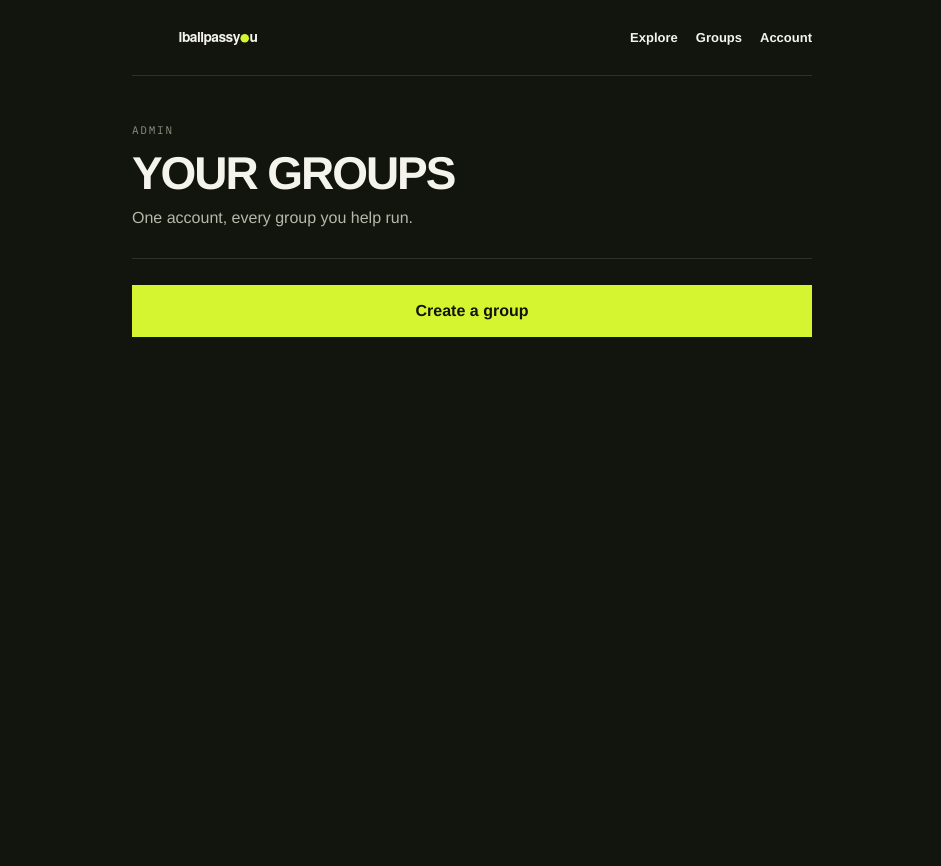
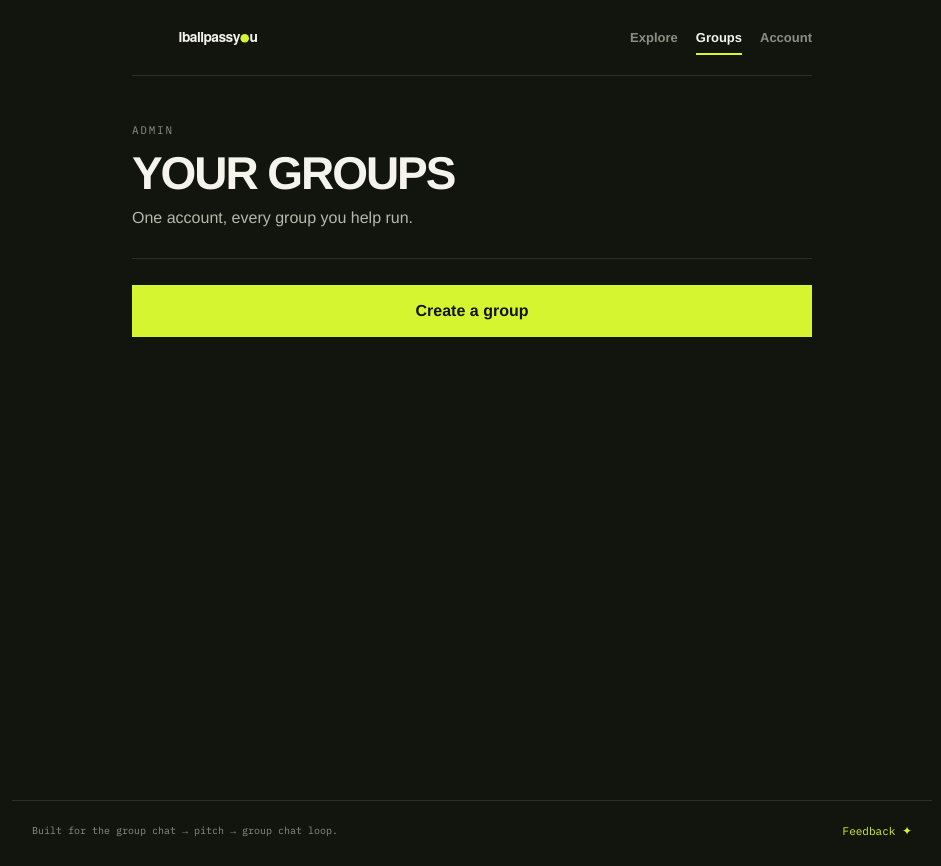
Before and after one commit to devon1910/iballpassyou, a Next.js app: page /app in a window 1280 px wide. Shown: the whole page, without its empty margins (168-1109 px from the left). Before the commit the page ends 800 px from the top, so only its background shows below. Built offline with nearby package versions, Linux system fonts and the light colour scheme; no server answers.

Commit message:
feat: enhance explore and feedback features with updated text and new components

```diff
--- a/src/app/explore/page.tsx
+++ b/src/app/explore/page.tsx
@@ -10,7 +10,7 @@ export default async function ExplorePage() {
   const groups = await getPublicGroups();
   return <div className="explore"><main className="shell wide"><SiteNav />
     <div className="explore-hero"><Image src="/brand/pitch-default.jpeg" alt="Football pitch" fill sizes="100vw" /><div className="photo-shade" /><h1>EXPLORE</h1></div>
-    <p className="lede" style={{marginTop:24}}>Other football groups are keeping receipts too. See their tables.</p>
+    <p className="lede" style={{marginTop:24}}>Other football groups are keeping receipts too. See their leaderboards.</p>
     <div className="cards">{groups.map((group) => { const leader = leaderboardFor(group,"month")[0]; return <article className="group-card" key={group.id}>
       <h2>{group.name}</h2><div className="schedule">{group.schedules.filter((s) => s.active).map((s) => <div key={s.id}>{formatSchedule(s)}</div>)}</div>
       <div className="card-leader"><p className="section-label">This month’s leader</p>{leader ? <div className="card-score"><div><strong>{leader.name}</strong><small>{leader.goals}G {leader.assists}A</small></div><b>{leader.rating}</b></div> : <p className="muted">No sessions yet</p>}</div>
--- /dev/null
+++ b/src/app/feedback/page.tsx
@@ -0,0 +1,6 @@
+import { FeedbackForm } from "@/components/feedback-form";
+import { SiteNav } from "@/components/site-nav";
+
+export default function FeedbackPage() {
+  return <main className="shell"><SiteNav backHref="/" /><div className="page-head"><p className="eyebrow">We’re listening</p><h1>FEEDBACK, PLEASE ✦</h1><p className="lede">Spotted a bug, have a bright idea, or just want to say hi? Send it our way.</p></div><FeedbackForm /></main>;
+}
--- a/src/app/globals.css
+++ b/src/app/globals.css
@@ -13,19 +13,29 @@ body { margin: 0; min-height: 100vh; font-family: "Archivo Variable", Helvetica,
 a { color: inherit; text-decoration: none; }
 button, input, textarea, select { font: inherit; }
 button, a { -webkit-tap-highlight-color: transparent; }
+@keyframes soft-enter { from { opacity: 0; transform: translateY(8px); } to { opacity: 1; transform: translateY(0); } }
+.shell, .landing-inner, .explore { animation: soft-enter .42s ease-out both; }
 input[type="date"], input[type="time"] { color-scheme: dark; }
 input[type="date"]::-webkit-calendar-picker-indicator, input[type="time"]::-webkit-calendar-picker-indicator { opacity: 1; cursor: pointer; }
 :focus-visible { outline: 2px solid var(--color-lime); outline-offset: 3px; }
 .mono, .eyebrow, .section-label, .schedule, .periods, .leader-head, .leader-row small, .stat-label, .step-progress, .field-label { font-family: "IBM Plex Mono", ui-monospace, monospace; }
 .shell { width: min(100%, 720px); min-height: 100vh; margin: 0 auto; padding: 0 20px 96px; }
+.site-footer { width: min(100%, 920px); margin: 0 auto; padding: 22px 20px 28px; display: flex; align-items: center; justify-content: space-between; gap: 18px; color: var(--color-muted); border-top: 1px solid var(--color-hair); font-size: 10px; }
+.site-footer span { font-size: 10px; }
+.site-footer a { color: var(--color-lime); font: 11px var(--font-mono); white-space: nowrap; }
+.site-footer a span { font-size: 12px; }
 .shell.wide { width: min(100%, 920px); }
 .site-nav { height: 76px; display: flex; align-items: center; justify-content: space-between; border-bottom: 1px solid var(--color-hair); }
 .site-nav .brand img { width: clamp(120px, 38vw, 166px); height: auto; display: block; }
 .site-nav nav { display: flex; gap: clamp(9px,2.5vw,18px); align-items: center; font-size: clamp(10px,2.8vw,13px); font-weight: 600; }
-.site-nav nav a { min-height: 44px; display: grid; place-items: center; }
+.site-nav nav a { min-height: 44px; display: grid; place-items: center; position: relative; color: var(--color-muted); }
+.site-nav nav a.active { color: var(--color-paper); }
+.site-nav nav a.active::after { content: ""; position: absolute; right: 0; bottom: 5px; left: 0; height: 2px; background: var(--color-lime); }
 .back-link { width: 44px; height: 44px; display: grid; place-items: center; border: 1px solid var(--color-hair); font: 22px var(--font-mono); }
-.page-head { padding: 46px 0 28px; }
+.page-head { position: relative; padding: 46px 0 28px; }
 .page-head.compact { padding-bottom: 18px; }
+.group-settings-link { position: absolute; top: 42px; right: 0; width: 44px; height: 44px; display: grid; place-items: center; border: 1px solid var(--color-hair); color: var(--color-muted); transition: color .15s ease, border-color .15s ease, background .15s ease; }
+.group-settings-link:hover, .group-settings-link:focus-visible { color: var(--color-lime); border-color: var(--color-lime); background: rgba(214,245,49,.08); }
 .eyebrow, .section-label, .field-label { margin: 0 0 12px; color: var(--color-muted); font-size: 11px; letter-spacing: .16em; text-transform: uppercase; }
 h1, h2, h3, p { margin-top: 0; }
 h1 { margin-bottom: 10px; font-size: clamp(30px, 8vw, 46px); line-height: .98; letter-spacing: -.045em; font-weight: 800; }
@@ -34,11 +44,14 @@ h2 { font-size: 25px; letter-spacing: -.035em; }
 .muted { color: var(--color-muted); }
 .schedule { color: #b5b8aa; font-size: 12px; line-height: 1.8; }
 .privacy { display: inline-flex; gap: 7px; align-items: center; color: #b5b8aa; font: 11px var(--font-mono); letter-spacing: .12em; text-transform: uppercase; margin-bottom: 14px; }
-.button { min-height: 52px; display: flex; align-items: center; justify-content: center; width: 100%; padding: 0 18px; border: 1px solid var(--color-hair); border-radius: 0; background: transparent; color: var(--color-paper); font-weight: 800; cursor: pointer; }
+.button { min-height: 52px; display: flex; align-items: center; justify-content: center; width: 100%; padding: 0 18px; border: 1px solid var(--color-hair); border-radius: 0; background: transparent; color: var(--color-paper); font-weight: 800; cursor: pointer; transition: transform .16s ease, background-color .16s ease, border-color .16s ease, color .16s ease; }
 .button.primary { background: var(--color-lime); color: var(--color-ink); border-color: var(--color-lime); }
+.button:not(:disabled):hover { transform: translateY(-2px); }
+.button:not(:disabled):active { transform: translateY(0); }
 .button.small { width: auto; min-height: 44px; padding-inline: 16px; }
 .button:disabled, .text-link:disabled, .chip:disabled { opacity: .35; cursor: not-allowed; }
-.text-link { min-height: 44px; display: inline-flex; align-items: center; text-decoration: underline; text-underline-offset: 5px; font-size: 14px; }
+.text-link { min-height: 44px; display: inline-flex; align-items: center; text-decoration: underline; text-underline-offset: 5px; font-size: 14px; transition: color .16s ease, opacity .16s ease; }
+.text-link:not(:disabled):hover { color: var(--color-lime); }
 .button-row { display: flex; flex-wrap: wrap; gap: 10px; align-items: center; }
 .button-row > .input, .button-row > .select { flex: 1 1 150px; min-width: 0; }
 .hero-action { margin: 26px 0 40px; }
@@ -79,7 +92,7 @@ h2 { font-size: 25px; letter-spacing: -.035em; }
 .leader-head, .leader-row { display: grid; grid-template-columns: 30px 1fr auto; align-items: center; }
 .leader-head { height: 38px; color: var(--color-muted); font-size: 10px; text-transform: uppercase; letter-spacing: .12em; }
 .leader-head span:last-child { text-align: right; }
-.leader-row { min-height: 64px; border-top: 1px solid var(--color-hair); }
+.leader-row { min-height: 64px; border-top: 1px solid var(--color-hair); transition: padding .16s ease, background-color .16s ease; }
 .leader-row:hover { background: #171a12; }
 .leader-row > span:nth-child(2) { min-width: 0; display: flex; flex-direction: column; align-items: flex-start; gap: 2px; }
 .leader-row strong { font-size: 17px; font-weight: 560; overflow: hidden; text-overflow: ellipsis; }
@@ -92,7 +105,8 @@ h2 { font-size: 25px; letter-spacing: -.035em; }
 .section-row { display: flex; justify-content: space-between; align-items: center; margin: 42px 0 12px; }
 .section-row .section-label { margin: 0; }
 .list { border-top: 1px solid var(--color-hair); }
-.list-row { min-height: 72px; padding: 12px 0; border-bottom: 1px solid var(--color-hair); display: flex; align-items: center; justify-content: space-between; gap: 14px; }
+.list-row { min-height: 72px; padding: 12px 0; border-bottom: 1px solid var(--color-hair); display: flex; align-items: center; justify-content: space-between; gap: 14px; transition: padding .16s ease, background-color .16s ease; }
+.list-row:hover { padding-inline: 8px; background: #171a12; }
 .list-row-main { min-width: 0; }
 .list-row strong { display: block; font-size: 17px; }
 .list-row .schedule { margin-top: 4px; }
@@ -106,7 +120,8 @@ h2 { font-size: 25px; letter-spacing: -.035em; }
 .explore-hero .photo-shade { background: linear-gradient(180deg,rgba(18,20,14,.35),rgba(18,20,14,.92)); }
 .explore-hero h1 { position: absolute; z-index: 2; left: 20px; bottom: 15px; color: var(--color-paper); margin: 0; }
 .cards { display: grid; gap: 14px; padding-top: 22px; }
-.group-card { border: 1px solid var(--color-hair-lt); padding: 22px; }
+.group-card { border: 1px solid var(--color-hair-lt); padding: 22px; transition: transform .18s ease, box-shadow .18s ease; }
+.group-card:hover { transform: translateY(-3px); box-shadow: 0 10px 24px rgba(18,20,14,.12); }
 .group-card h2 { margin-bottom: 7px; text-transform: uppercase; }
 .group-card .schedule { color: #65695c; }
 .card-leader { margin: 28px 0 20px; padding-top: 18px; border-top: 1px solid var(--color-hair-lt); }
@@ -138,7 +153,8 @@ h2 { font-size: 25px; letter-spacing: -.035em; }
 .info-tip[open] summary { color: var(--color-ink); background: var(--color-lime); border-color: var(--color-lime); }
 .info-tip-copy { position: absolute; z-index: 30; top: 30px; left: -8px; width: min(290px,calc(100vw - 48px)); padding: 13px 14px; border: 1px solid var(--color-hair); background: var(--color-paper); color: var(--color-ink); box-shadow: 0 12px 30px rgba(0,0,0,.34); font: 12px/1.55 var(--font-display); }
 .info-tip-copy::before { content: ""; position: absolute; top: -6px; left: 13px; width: 10px; height: 10px; transform: rotate(45deg); background: var(--color-paper); border-left: 1px solid var(--color-hair); border-top: 1px solid var(--color-hair); }
-.input, .textarea, .select { width: 100%; min-height: 52px; padding: 12px 14px; border: 1px solid var(--color-hair); border-radius: 0; background: #171910; color: var(--color-paper); }
+.input, .textarea, .select { width: 100%; min-height: 52px; padding: 12px 14px; border: 1px solid var(--color-hair); border-radius: 0; background: #171910; color: var(--color-paper); transition: border-color .16s ease, box-shadow .16s ease; }
+.input:focus, .textarea:focus, .select:focus { border-color: var(--color-lime); box-shadow: 0 0 0 3px rgba(214,245,49,.1); outline: none; }
 .textarea { min-height: 150px; resize: vertical; }
 .input::placeholder, .textarea::placeholder { color: #65695c; }
 .radio-row, .check-row { position: relative; min-height: 60px; border-top: 1px solid var(--color-hair); display: flex; align-items: center; gap: 14px; cursor: pointer; }
--- a/src/app/layout.tsx
+++ b/src/app/layout.tsx
@@ -4,6 +4,7 @@ import "@fontsource-variable/archivo";
 import "@fontsource/ibm-plex-mono/400.css";
 import { APP_NAME } from "@/lib/config";
 import { NavigationFeedback } from "@/components/navigation-feedback";
+import { SiteFooter } from "@/components/site-footer";
 import "./globals.css";
 
 export const metadata: Metadata = {
@@ -13,5 +14,5 @@ export const metadata: Metadata = {
 };
 
 export default function RootLayout({ children }: LayoutProps<"/">) {
-  return <html lang="en"><body><Suspense fallback={null}><NavigationFeedback /></Suspense>{children}</body></html>;
+  return <html lang="en"><body><Suspense fallback={null}><NavigationFeedback /></Suspense>{children}<SiteFooter /></body></html>;
 }
--- a/src/app/page.tsx
+++ b/src/app/page.tsx
@@ -10,9 +10,9 @@ export default function Home() {
       <Brand hero />
       <div className="landing-copy">
         <p className="eyebrow">Casual football. Proper receipts.</p>
-        <h1>Pick who showed up.<br />See who dey lead.</h1>
+        <h1>Pick who showed up.<br />See who ball pass.</h1>
         <p>Goals, assists and one table your whole group understands. No player accounts. No league admin.</p>
-        <div className="landing-actions"><Link className="button primary" href="/auth/sign-in">Start your group</Link><Link className="text-link" href="/explore">Explore public tables</Link></div>
+        <div className="landing-actions"><Link className="button primary" href="/auth/sign-in">Start your group</Link><Link className="text-link" href="/explore">Explore public leaderboards</Link></div>
       </div>
       <p className="mono landing-foot">Built for the group chat → pitch → group chat loop.</p>
     </div>
--- a/src/components/group-heading.tsx
+++ b/src/components/group-heading.tsx
@@ -1,9 +1,11 @@
-import { LockKeyhole } from "lucide-react";
+import Link from "next/link";
+import { LockKeyhole, Settings } from "lucide-react";
 import type { Group } from "@/types/domain";
 import { formatSchedule } from "@/lib/format";
 
-export function GroupHeading({ group, privateLabel = true }: { group: Group; privateLabel?: boolean }) {
+export function GroupHeading({ group, privateLabel = true, settingsHref }: { group: Group; privateLabel?: boolean; settingsHref?: string }) {
   return <div className="page-head compact">
+    {settingsHref ? <Link className="group-settings-link" href={settingsHref} aria-label={`Open ${group.name} settings`} title="Group settings"><Settings size={21} strokeWidth={1.8} aria-hidden /></Link> : null}
     {group.visibility === "private" && privateLabel ? <span className="privacy"><LockKeyhole size={13} aria-hidden /> Private group</span> : null}
     <h1>{group.name.toUpperCase()}</h1>
     <div className="schedule">{group.schedules.filter((s) => s.active).length ? group.schedules.filter((s) => s.active).map((s) => <div key={s.id}>{formatSchedule(s)}</div>) : <div>Schedule varies</div>}</div>
--- a/src/components/group-settings.tsx
+++ b/src/components/group-settings.tsx
@@ -15,7 +15,7 @@ export function GroupSettings({group}:{group:Group}){
   const regenerate=async()=>{setPendingLabel("Regenerating private link");setMessage("");try{const result=await regenerateShareTokenAction(group.id);setConfirmToken(false);setIsError(!result.ok);setMessage(result.ok?"Private link regenerated. The previous link no longer works.":result.error)}catch(error){console.error("Regenerate private link failed",error);setIsError(true);setMessage("Couldn’t regenerate the private link. Try again.")}finally{setPendingLabel("")}};
   const pending=Boolean(pendingLabel);
   return <div className="form-stack" aria-busy={pending}><ActionOverlay active={pending} label={pendingLabel}/>{message&&<p className={`notice ${isError?"error":""}`} role={isError?"alert":"status"}>{message}</p>}
-    <fieldset disabled={pending}><legend className="field-label">Visibility</legend><label className="radio-row"><input type="radio" checked={visibility==="public"} onChange={()=>setVisibility("public")}/><span className="choice-copy"><strong>Public</strong><small>Appears in Explore with a public table.</small></span></label><label className="radio-row"><input type="radio" checked={visibility==="private"} onChange={()=>setVisibility("private")}/><span className="choice-copy"><strong>Private</strong><small>Stays out of Explore. Token sharing still works.</small></span></label>{visibility==="private"&&<p className="notice">Anonymous public access is removed as soon as this setting is saved.</p>}</fieldset>
+    <fieldset disabled={pending}><legend className="field-label">Visibility</legend><label className="radio-row"><input type="radio" checked={visibility==="public"} onChange={()=>setVisibility("public")}/><span className="choice-copy"><strong>Public</strong><small>Appears in Explore with a public leaderboard.</small></span></label><label className="radio-row"><input type="radio" checked={visibility==="private"} onChange={()=>setVisibility("private")}/><span className="choice-copy"><strong>Private</strong><small>Stays out of Explore. Token sharing still works.</small></span></label>{visibility==="private"&&<p className="notice">Anonymous public access is removed as soon as this setting is saved.</p>}</fieldset>
     <fieldset disabled={pending}><legend className="field-label"><span className="with-tip">Usual format <InfoTip label="Explain football formats"><strong>No teams</strong> tracks player stats only. <strong>Fixed teams</strong> has exactly two teams and one result. <strong>Set play</strong> supports 2–8 teams and any number of mini-matches.</InfoTip></span></legend><select className="select" value={format} onChange={e=>setFormat(e.target.value as SessionFormat)}><option value="none">No teams</option><option value="fixed_teams">Fixed teams · one result</option><option value="sets">Set play · multiple teams</option></select></fieldset>
     <fieldset disabled={pending}><legend className="field-label">Weekly schedules</legend>{schedules.map(s=><div className="settings-row" key={s.id}><strong>{WEEKDAYS[s.dayOfWeek-1]}</strong><div className="button-row" style={{marginTop:10}}><select className="select" aria-label="Playing day" value={s.dayOfWeek} onChange={e=>setSchedules(all=>all.map(x=>x.id===s.id?{...x,dayOfWeek:Number(e.target.value)}:x))}>{WEEKDAYS.map((day,index)=><option key={day} value={index+1}>{day}</option>)}</select><input className="input" aria-label="Kickoff time" type="time" value={s.kickoffTime} onChange={e=>setSchedules(all=>all.map(x=>x.id===s.id?{...x,kickoffTime:e.target.value}:x))}/><input className="input" aria-label="Venue" placeholder="Venue, optional" value={s.venue??""} onChange={e=>setSchedules(all=>all.map(x=>x.id===s.id?{...x,venue:e.target.value}:x))}/></div><button className="text-link" type="button" onClick={()=>setSchedules(all=>all.filter(x=>x.id!==s.id))}>Remove</button></div>)}<button type="button" className="text-link" onClick={()=>setSchedules(all=>[...all,{id:crypto.randomUUID(),dayOfWeek:6,kickoffTime:"10:00",active:true}])}>+ Add another day</button></fieldset>
     <button className="button primary" disabled={pending} type="button" onClick={save}>Save settings</button>
--- /dev/null
+++ b/src/components/site-footer.tsx
@@ -0,0 +1,8 @@
+import Link from "next/link";
+
+export function SiteFooter() {
+  return <footer className="site-footer">
+    <span className="mono">Built for the group chat → pitch → group chat loop.</span>
+    <Link href="/feedback">Feedback <span aria-hidden="true">✦</span></Link>
+  </footer>;
+}
--- a/src/components/site-nav.tsx
+++ b/src/components/site-nav.tsx
@@ -1,9 +1,14 @@
+"use client";
+
 import Link from "next/link";
+import { usePathname } from "next/navigation";
 import { Brand } from "@/components/brand";
 
 export function SiteNav({ backHref }: { backHref?: string }) {
+  const pathname = usePathname();
+  const isActive = (prefix: string) => pathname === prefix || pathname.startsWith(`${prefix}/`);
   return <header className="site-nav">
     {backHref ? <Link className="back-link" href={backHref} aria-label="Go back">←</Link> : <Brand />}
-    <nav aria-label="Main navigation"><Link href="/explore">Explore</Link><Link href="/app">Groups</Link><Link href="/app/account">Account</Link></nav>
+    <nav aria-label="Main navigation"><Link className={isActive("/explore") ? "active" : undefined} aria-current={isActive("/explore") ? "page" : undefined} href="/explore">Explore</Link><Link className={isActive("/app") && !isActive("/app/account") ? "active" : undefined} aria-current={isActive("/app") && !isActive("/app/account") ? "page" : undefined} href="/app">Groups</Link><Link className={isActive("/app/account") ? "active" : undefined} aria-current={isActive("/app/account") ? "page" : undefined} href="/app/account">Account</Link></nav>
   </header>;
 }
```
Also changed, not shown: src/components/feedback-form.tsx (added, +29 -0 lines).
